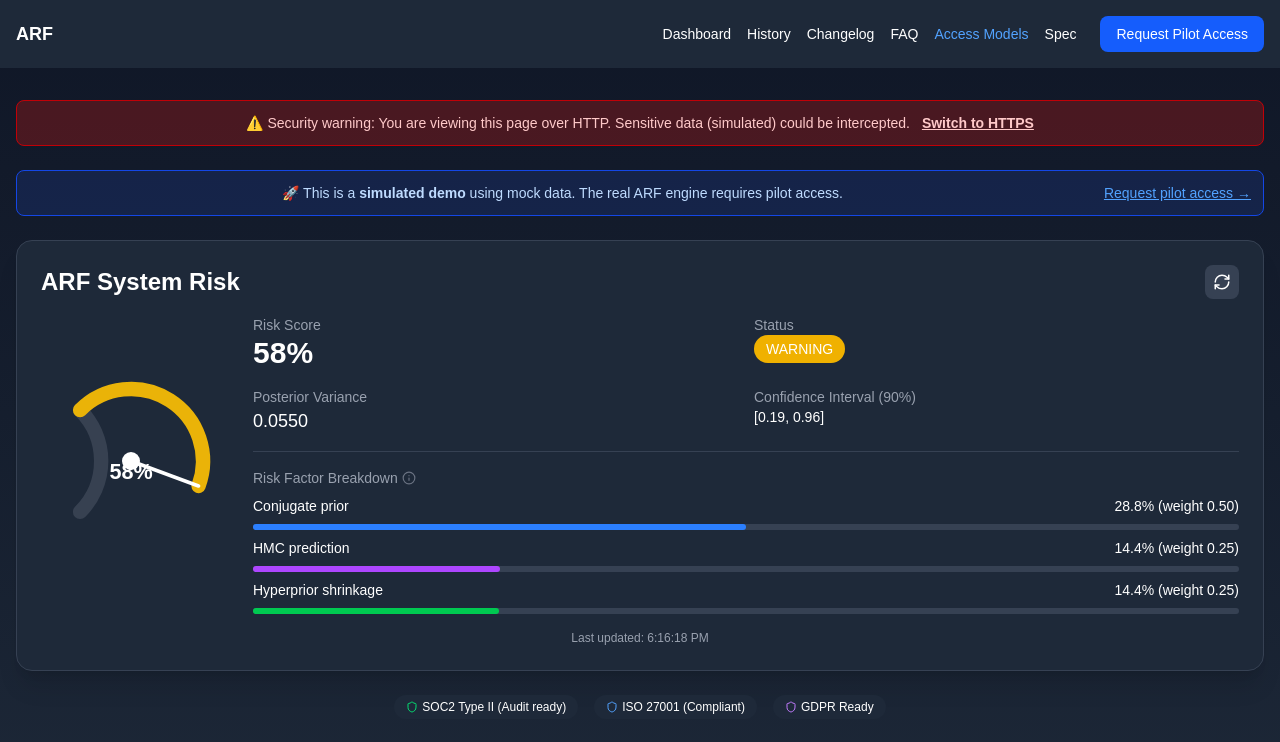
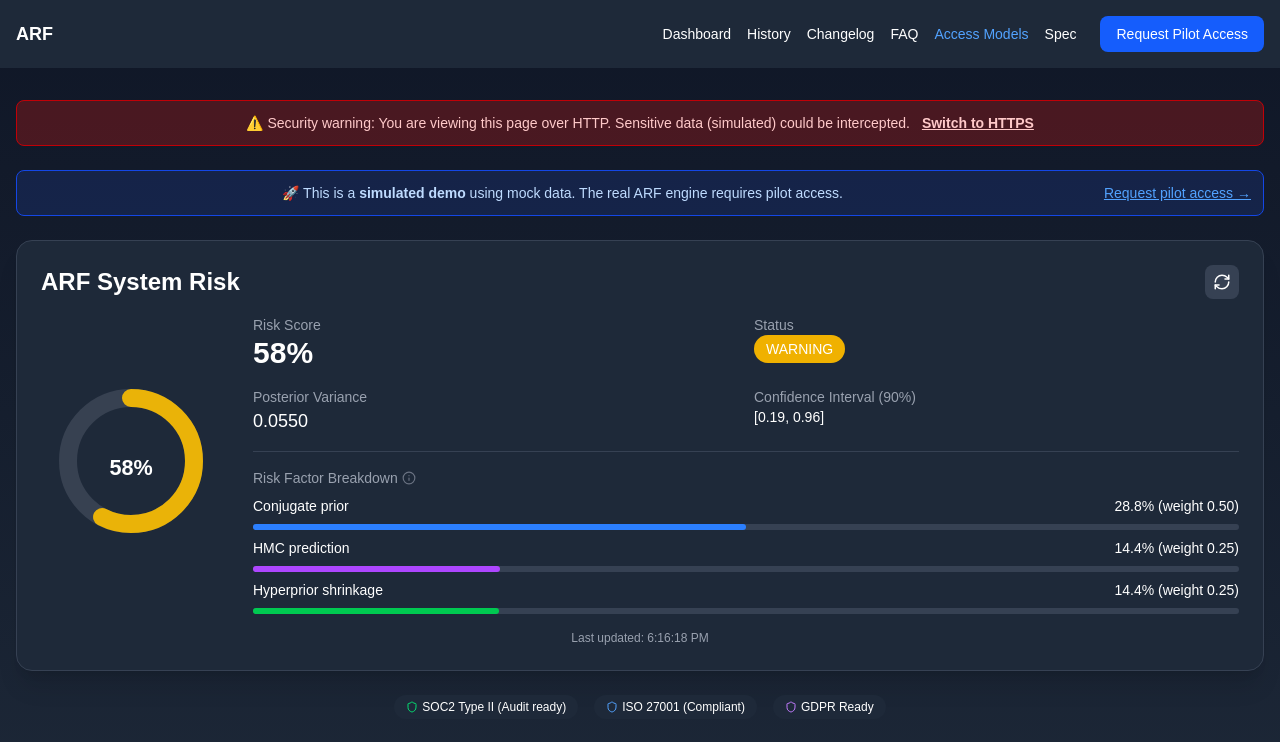
Before and after one commit to arf-foundation/arf-frontend, a Next.js app: page /dashboard in a window 1280 px wide. Shown: the top 742 px of the page. Built offline with nearby package versions, Linux system fonts and the light colour scheme.

Commit message:
Refactor RiskGauge component for improved rendering

```diff
--- a/app/dashboard/page.tsx
+++ b/app/dashboard/page.tsx
@@ -126,21 +126,10 @@ const mockMemoryStats = {
 // Reusable Components (outside Dashboard)
 // ----------------------------------------------------------------------
 const RiskGauge = ({ risk, size = 180 }: { risk: number; size?: number }) => {
-  const radius = size * 0.4;
-  const strokeWidth = size * 0.08;
-  const normalizedAngle = risk * 270;
-  const startAngle = -135;
-  const endAngle = startAngle + normalizedAngle;
-  const startRad = startAngle * (Math.PI / 180);
-  const endRad = endAngle * (Math.PI / 180);
-  const largeArcFlag = normalizedAngle > 180 ? 1 : 0;
-  const center = size / 2;
-  const x1 = center + radius * Math.cos(startRad);
-  const y1 = center + radius * Math.sin(startRad);
-  const x2 = center + radius * Math.cos(endRad);
-  const y2 = center + radius * Math.sin(endRad);
-  const arcPath = `M ${x1} ${y1} A ${radius} ${radius} 0 ${largeArcFlag} 1 ${x2} ${y2}`;
-
+  const radius = size * 0.35; // inner radius
+  const strokeWidth = size * 0.1;
+  const circumference = 2 * Math.PI * radius;
+  const offset = circumference * (1 - risk);
   const getColor = () => {
     if (risk < 0.4) return '#22c55e';
     if (risk < 0.7) return '#eab308';
@@ -150,25 +139,38 @@ const RiskGauge = ({ risk, size = 180 }: { risk: number; size?: number }) => {
   return (
     <div className="relative inline-flex items-center justify-center">
       <svg width={size} height={size} viewBox={`0 0 ${size} ${size}`}>
-        <path
-          d={`M ${center + radius * Math.cos(startRad)} ${center + radius * Math.sin(startRad)} A ${radius} ${radius} 0 0 1 ${center + radius * Math.cos((startAngle + 270) * (Math.PI / 180))} ${center + radius * Math.sin((startAngle + 270) * (Math.PI / 180))}`}
+        {/* Background circle */}
+        <circle
+          cx={size / 2}
+          cy={size / 2}
+          r={radius}
           fill="none"
           stroke="#374151"
           strokeWidth={strokeWidth}
+        />
+        {/* Progress arc */}
+        <circle
+          cx={size / 2}
+          cy={size / 2}
+          r={radius}
+          fill="none"
+          stroke={getColor()}
+          strokeWidth={strokeWidth}
+          strokeDasharray={circumference}
+          strokeDashoffset={offset}
           strokeLinecap="round"
+          transform={`rotate(-90 ${size / 2} ${size / 2})`}
+          style={{ transition: 'stroke-dashoffset 0.5s ease' }}
         />
-        <path d={arcPath} fill="none" stroke={getColor()} strokeWidth={strokeWidth} strokeLinecap="round" />
-        <circle cx={center} cy={center} r={size * 0.05} fill="#fff" />
-        <line
-          x1={center}
-          y1={center}
-          x2={center + radius * Math.cos((normalizedAngle - 135) * (Math.PI / 180))}
-          y2={center + radius * Math.sin((normalizedAngle - 135) * (Math.PI / 180))}
-          stroke="#fff"
-          strokeWidth={size * 0.02}
-          strokeLinecap="round"
-        />
-        <text x={center} y={center + size * 0.1} textAnchor="middle" fill="#fff" fontSize={size * 0.12} fontWeight="bold">
+        {/* Center text */}
+        <text
+          x={size / 2}
+          y={size / 2 + size * 0.08}
+          textAnchor="middle"
+          fill="#fff"
+          fontSize={size * 0.12}
+          fontWeight="bold"
+        >
           {(risk * 100).toFixed(0)}%
         </text>
       </svg>
```
